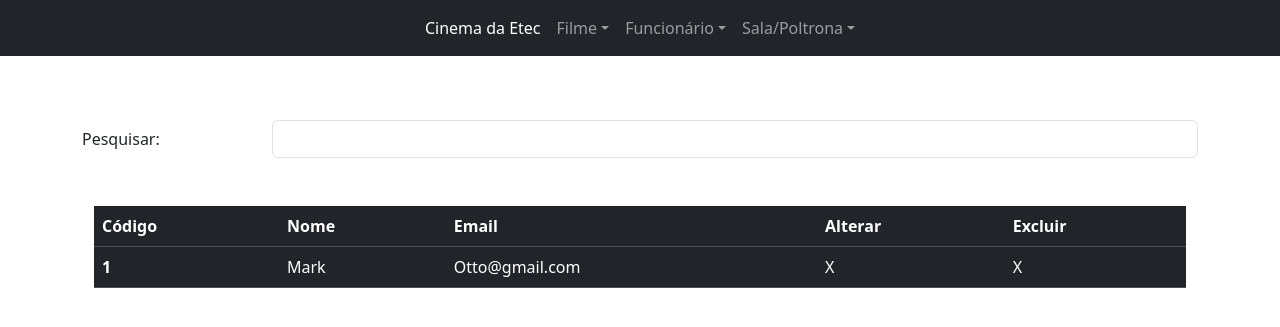
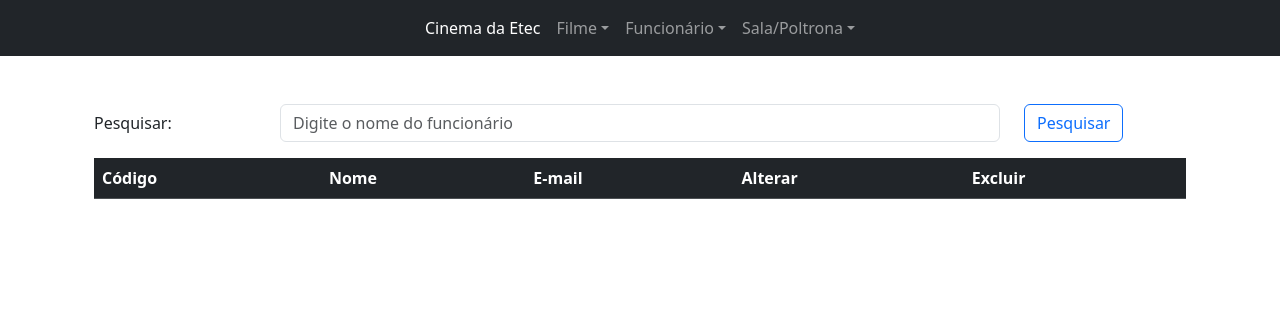
Before and after one commit to AnaK2005/Site-de-cinema, a Laravel app: template resources/views/gerenciadorFuncionario.blade.php in a window 1280 px wide. Shown: the top 327 px of the page. Run offline with Laravel 10, Linux system fonts and the light colour scheme; the template is opened without the code that fills it, so the values that code supplies are empty.

Commit message:
finalizacao gerenciador funcionario

```diff
--- a/resources/views/gerenciadorFuncionario.blade.php
+++ b/resources/views/gerenciadorFuncionario.blade.php
@@ -1,47 +1,45 @@
 @extends('padrao')
-
 @section('content')
 
-
-<div class="mb-3 mt-5 row">
+<div class="container mt-5">
+<form method="get" action="{{route('gerenciar-funcionario')}}">
+  <div class="mb-3 row">
+    <label for="inputPesquisar" class="col-sm-2 col-form-label">Pesquisar:</label>
+    <div class="col-sm-8">
+      <input type="text" class="form-control" name="nomefun" id="inputPesquisar" placeholder="Digite o nome do funcionário" >
+    </div>
+    <div class="col-sm-2"> <button type="submit" class="btn btn-outline-primary">Pesquisar</button> </div>
   </div>
-  <div class="mb-3 row">
-    <label for="inputPassword" class="col-sm-2 col-form-label">Pesquisar:</label>
-    <div class="col-sm-10">
-      <input type="text" class="form-control" id="inputPassword" >
-    </div>
-</div>
-
-
-
-<div class="container mt-5">
+</form>
 
 <table class="table table-dark table-hover">
   <thead>
     <tr>
       <th scope="col">Código</th>
       <th scope="col">Nome</th>
-      <th scope="col">Email</th>
+      <th scope="col">E-mail</th>
       <th scope="col">Alterar</th>
       <th scope="col">Excluir</th>
-
-
     </tr>
   </thead>
   <tbody>
+    @if(empty($_GET['nomefun']))
+
+    @else
+    @foreach($dadosfuncionario as $dadosfuncionarios)
+
     <tr>
-      <th scope="row">1</th>
-      <td>Mark</td>
-      <td>Otto@gmail.com</td>
+      <th scope="row">{{$dadosfuncionarios->id}}</th>
+      <td>{{$dadosfuncionarios->nomefun}}</td>
+      <td>{{$dadosfuncionarios->emailfun}}</td>
       <td>X</td>
       <td>X</td>
+
     </tr>
+   @endforeach
   </tbody>
 </table>
 
 </div>
-
-
-
-
+@endif
 @endsection
--- a/routes/web.php
+++ b/routes/web.php
@@ -19,11 +19,11 @@ use App\Http\Controllers\cadastroSala;
 
 Route::get('/', function () {
     return view('home');
-});
+})->name('home');
 
 Route::get('/cadastro-filme',[filmeController::class,'buscaCadastroFilme'])->name('cadastro-filme');
 
-Route::get('/cadastro-funcionario',[funcionarioController::class,'buscaCadastroFuncionario']);
+Route::get('/cadastro-funcionario',[funcionarioController::class,'buscarCadastroFuncionario']);
 
 Route::get('/cadastro-sala',[cadastroSala::class,'buscaCadastroSala']);
 
@@ -31,4 +31,4 @@ Route::post('/cadastro-funcionario',[funcionarioController::class, 'cadastrarFun
 
 Route::post('/cadastro-filme',[filmeController::class, 'cadastrarFilme'])->name('cadastro-filme');
 
-Route::get('/gerenciar-funcionario',[funcionarioController::class, 'buscarFuncionario'])->name('gerenciar-funcionario');
+Route::get('/gerenciar-funcionario',[funcionarioController::class,'MostrarGerenciadorFuncionario'])->name('gerenciar-funcionario');
```
Also changed, not shown: app/Http/Controllers/funcionarioController.php (+25 -23 lines), 1 other file.
